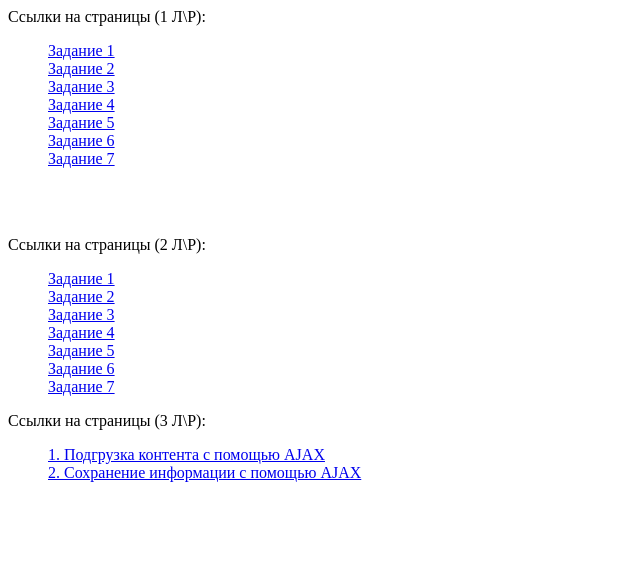
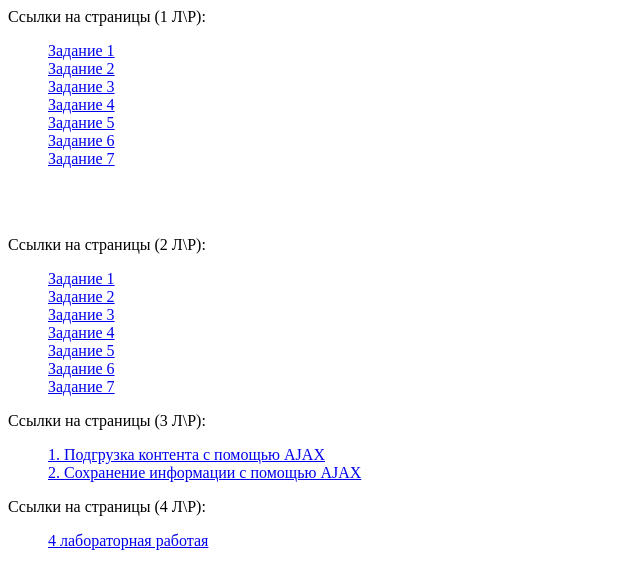
Before and after one commit to MikhaylovVladislav/WEB, a plain HTML site: page index.html in a window 1280 px wide. Shown: the whole page, without its empty margins (0-640 px from the left). Drawn offline with Linux system fonts and the light colour scheme.

Commit message:
Добавил ссылку на 4 лр

```diff
--- a/index.html
+++ b/index.html
@@ -53,5 +53,14 @@
          <br>
 
 	 </ul>
+
+	 <p> Ссылки на cтраницы (4 Л\Р):
+
+     <ul class = "menu">
+         <il> <a href="4.html"> 4 лабораторная работая </a> </il>
+         <br>
+
+
+	 </ul>
 	</body>
 </html>
```
